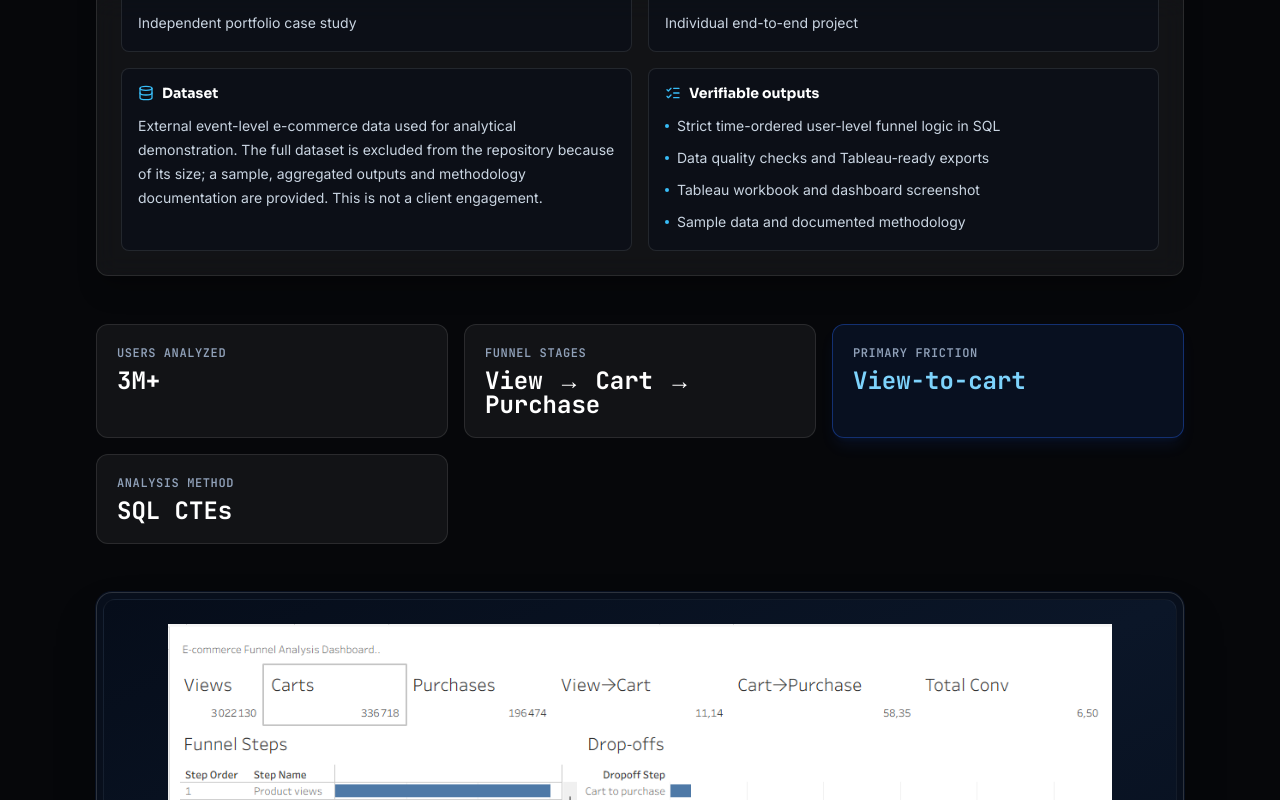
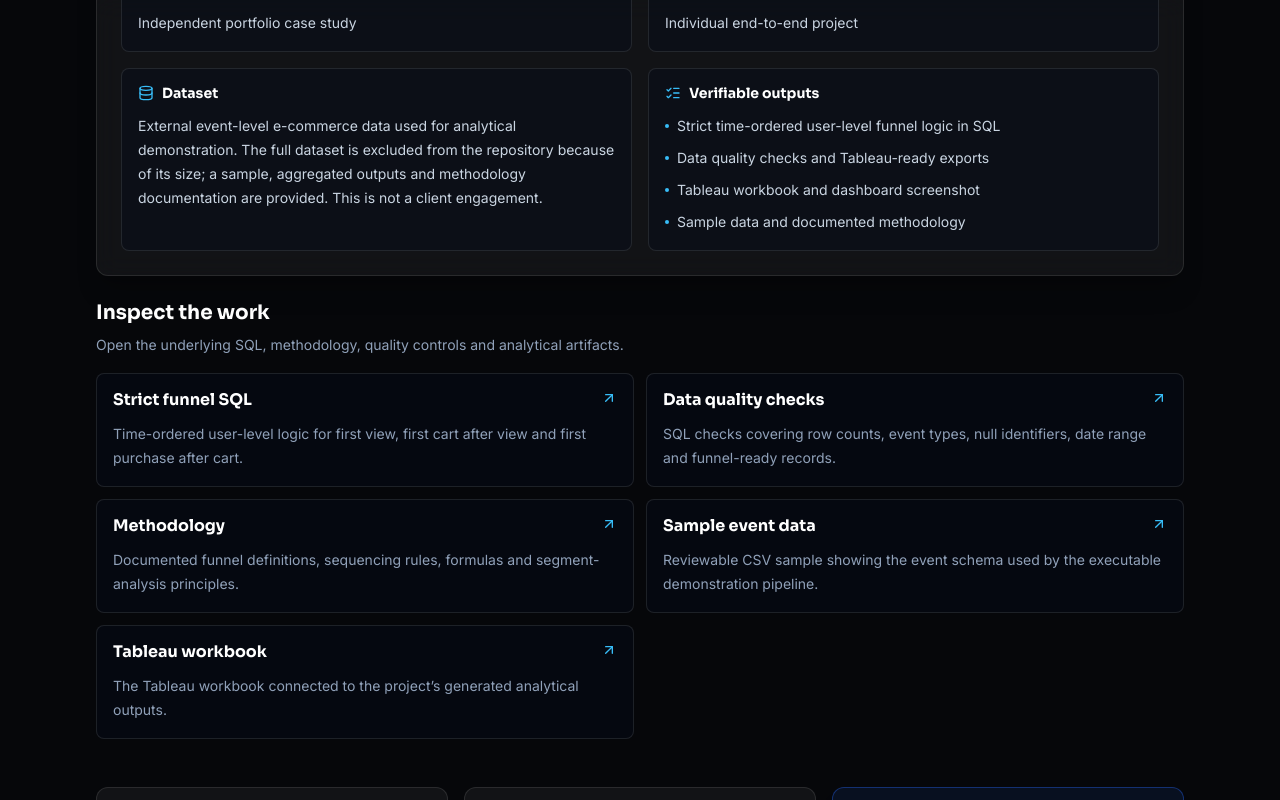
Before and after one commit to zakaria9622/zakaria-portfolio, a Next.js app: page /projects/funnel-analysis in a window 1280 px wide. Shown: the part 662-1462 px from the top of the page. Built offline with nearby package versions, Linux system fonts and the light colour scheme.

Commit message:
feat: add funnel inspectable artifacts

```diff
--- a/src/components/project/ProjectDetail.tsx
+++ b/src/components/project/ProjectDetail.tsx
@@ -184,6 +184,44 @@ export function ProjectDetail({ project }: { project: Project }) {
               </article>
             </div>
           </GlassCard>
+
+          {project.artifacts && project.artifacts.length > 0 && (
+            <div className="mt-6">
+              <h3 className="font-heading text-xl font-bold leading-tight text-white">
+                Inspect the work
+              </h3>
+              <p className="mt-2 font-body text-sm leading-6 text-slate-400">
+                Open the underlying SQL, methodology, quality controls and analytical artifacts.
+              </p>
+              <ul className="mt-4 grid gap-3 md:grid-cols-2">
+                {project.artifacts.map((artifact) => (
+                  <li key={artifact.href} className="min-w-0">
+                    <a
+                      href={artifact.href}
+                      target="_blank"
+                      rel="noopener noreferrer"
+                      aria-label={`${artifact.label} (opens in a new tab)`}
+                      className="group flex h-full min-w-0 flex-col rounded-lg border border-white/10 bg-navy-950/45 p-4 transition-colors duration-200 hover:border-electric-500/30 hover:bg-electric-500/5 focus-visible:outline focus-visible:outline-2 focus-visible:outline-offset-2 focus-visible:outline-electric-300"
+                    >
+                      <span className="flex items-start justify-between gap-3">
+                        <span className="break-words font-heading text-base font-bold leading-tight text-white">
+                          {artifact.label}
+                        </span>
+                        <ArrowUpRight
+                          className="h-4 w-4 shrink-0 text-electric-400"
+                          aria-hidden="true"
+                        />
+                      </span>
+                      <span className="mt-3 break-words font-body text-sm leading-6 text-slate-400">
+                        {artifact.description}
+                      </span>
+                      <span className="sr-only">Opens in a new tab</span>
+                    </a>
+                  </li>
+                ))}
+              </ul>
+            </div>
+          )}
         </section>
 
         <div className="mb-12 grid gap-4 sm:grid-cols-2 lg:grid-cols-3">
--- a/src/data/projects.ts
+++ b/src/data/projects.ts
@@ -2,6 +2,12 @@ export type ProjectKpi = {
   label: string;
   value: string;
   highlight?: boolean;
+};
+
+export type ProjectArtifact = {
+  label: string;
+  description: string;
+  href: string;
 };
 
 export type ProjectScreenshot = {
@@ -30,6 +36,7 @@ export type Project = {
   datasetDisclosure: string;
   ownership: string;
   evidence: string[];
+  artifacts?: ProjectArtifact[];
   businessProblem: string;
   architecture?: string[];
   methodology: string[];
@@ -113,6 +120,43 @@ export const projects: Project[] = [
       "Data quality checks and Tableau-ready exports",
       "Tableau workbook and dashboard screenshot",
       "Sample data and documented methodology",
+    ],
+    artifacts: [
+      {
+        label: "Strict funnel SQL",
+        description:
+          "Time-ordered user-level logic for first view, first cart after view and first purchase after cart.",
+        href:
+          "https://github.com/zakaria9622/funnel-analysis-project/blob/main/sql/04_funnel_overall.sql",
+      },
+      {
+        label: "Data quality checks",
+        description:
+          "SQL checks covering row counts, event types, null identifiers, date range and funnel-ready records.",
+        href:
+          "https://github.com/zakaria9622/funnel-analysis-project/blob/main/sql/07_qa_checks.sql",
+      },
+      {
+        label: "Methodology",
+        description:
+          "Documented funnel definitions, sequencing rules, formulas and segment-analysis principles.",
+        href:
+          "https://github.com/zakaria9622/funnel-analysis-project/blob/main/docs/methodology.md",
+      },
+      {
+        label: "Sample event data",
+        description:
+          "Reviewable CSV sample showing the event schema used by the executable demonstration pipeline.",
+        href:
+          "https://github.com/zakaria9622/funnel-analysis-project/blob/main/data/ecommerce_events_sample.csv",
+      },
+      {
+        label: "Tableau workbook",
+        description:
+          "The Tableau workbook connected to the project’s generated analytical outputs.",
+        href:
+          "https://github.com/zakaria9622/funnel-analysis-project/blob/main/tableau/ecommerce_funnel_dashboard.twb",
+      },
     ],
     businessProblem:
       "This independent case study examines where users abandon an e-commerce purchase journey and quantifies conversion drop-offs at each funnel stage.",
```
